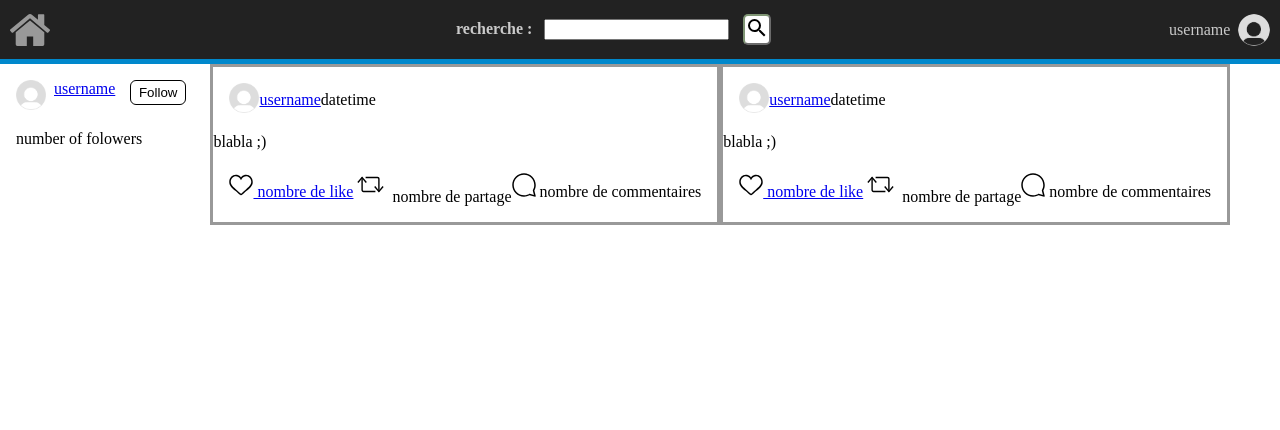
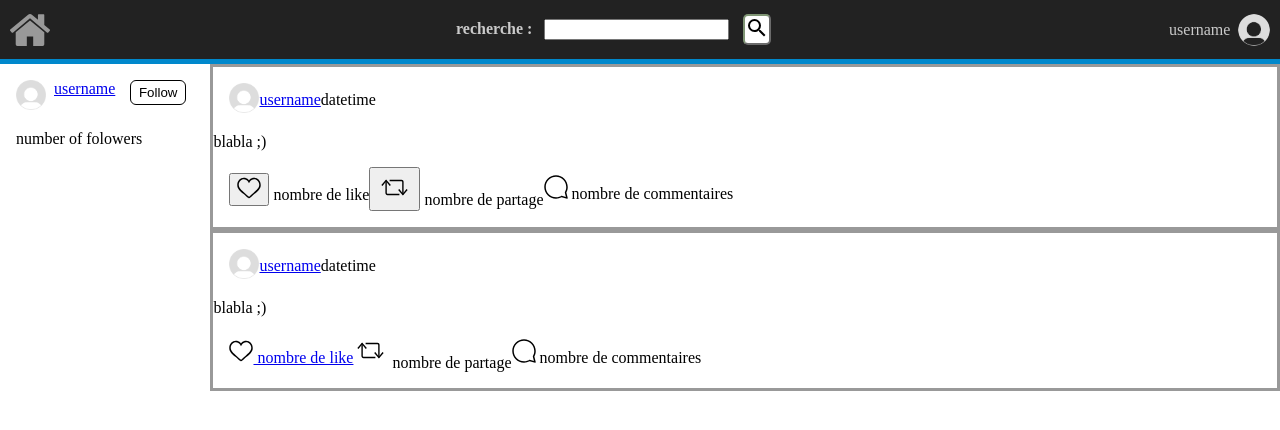
Before and after one commit to Atellane/NSI_2023_2024, a PHP site: page /page_d_acceuil_connected.html in a window 1280 px wide. Shown: the top 430 px of the page. Run offline with PHP 8.4, Linux system fonts and the light colour scheme.

Commit message:
correction partielle emplacement messages, postHeader à centrer, datetime à mettre à gauche. problème d'alignement footerPost

```diff
--- a/base_de_donnee/projet_site/follow_like_and_share.js
+++ b/base_de_donnee/projet_site/follow_like_and_share.js
@@ -58,7 +58,7 @@ function like(obj) {
     var postId = obj.parentNode.parentNode.parentNode.id
     console.log(postId);
 
-    if (obj.className === "OwO") {
+    if (obj.className === "likeButton") {
         // Redirigez l'utilisateur vers signIn.php
         window.location.href = "./accounts/sign_in.html";
         return; // Sortez de la fonction pour éviter l'exécution du reste du code
@@ -115,7 +115,7 @@ function share(obj) {
     var postId = obj.parentNode.parentNode.parentNode.id
     console.log(postId);
 
-    if (obj.className === "OwO") {
+    if (obj.className === "shareButton") {
         // Redirigez l'utilisateur vers signIn.php
         window.location.href = "./accounts/sign_in.html";
         return; // Sortez de la fonction pour éviter l'exécution du reste du code
--- a/base_de_donnee/projet_site/page_d_acceuil.css
+++ b/base_de_donnee/projet_site/page_d_acceuil.css
@@ -122,14 +122,18 @@ body #pageContent #mostPopularUsers ul .followButton:hover {
 body #pageContent #mostPopularUsers p {
   margin-left: 1em;
 }
-body #pageContent .post {
+body #pageContent #forPost {
+  flex: auto;
+}
+body #pageContent #forPost .post {
   display: block;
   border: 3px solid #999;
 }
-body #pageContent .post ul {
+body #pageContent #forPost .post ul {
   list-style-type: none;
   display: flex;
   align-items: center;
+  align-self: center;
   padding-left: 0;
   margin-left: 1em;
   margin-right: 1em;
--- a/base_de_donnee/projet_site/page_d_acceuil.scss
+++ b/base_de_donnee/projet_site/page_d_acceuil.scss
@@ -153,6 +153,8 @@ body {
       }
     }
 
+    #forPost{
+      flex: auto;
       .post {
         display: block;
         border: 3px solid #999;
@@ -161,6 +163,7 @@ body {
           list-style-type: none;
           display: flex;
           align-items: center;
+          align-self: center;
           padding-left: 0;
           margin-left: 1em;
           margin-right: 1em;
@@ -168,3 +171,4 @@ body {
       }
     }
   }
+}
--- a/base_de_donnee/projet_site/page_d_acceuil_connected.html
+++ b/base_de_donnee/projet_site/page_d_acceuil_connected.html
@@ -51,11 +51,12 @@
                     <ul>
                         <li><a href="./accounts/profile.html"><img src="./accounts/pfp/default_pfp.png" alt="photo de profil de username" width="30" height="30"></a></li>
                         <li><a href="./accounts/profile.html">username</a></li>
-                        <li><button class="followButton username" id="popularUser" onclick="follow(this)">Follow</button></li>
+                        <li><button class="followButton" id="popularUser" onclick="follow(this)">Follow</button></li>
                     </ul>
                     <p>number of folowers</p>
                 </div>
             </div>
+            <div id="forPost">
                 <div id="mostRecentPost">
                     <div class="post" id="usernamedatetime">
                         <ul class="postHeader">
@@ -66,23 +67,26 @@
                         <p class="postContent">blabla ;)</p>
                         <ul>
                             <li class="like">
-                            <a href="./post.html#comment">
+                                <button class="likeButton" onclick="like(this)">
                                     <svg viewBox="0 0 48 48" width="24" height="24">
                                         <path d="M34.3 3.5C27.2 3.5 24 8.8 24 8.8s-3.2-5.3-10.3-5.3C6.4 3.5.5 9.9.5 17.8s6.1 12.4 12.2 17.8c9.2 8.2 9.8 8.9 11.3 8.9s2.1-.7 11.3-8.9c6.2-5.5 12.2-10 12.2-17.8 0-7.9-5.9-14.3-13.2-14.3zm-1 29.8c-5.4 4.8-8.3 7.5-9.3 8.1-1-.7-4.6-3.9-9.3-8.1-5.5-4.9-11.2-9-11.2-15.6 0-6.2 4.6-11.3 10.2-11.3 4.1 0 6.3 2 7.9 4.2 3.6 5.1 1.2 5.1 4.8 0 1.6-2.2 3.8-4.2 7.9-4.2 5.6 0 10.2 5.1 10.2 11.3 0 6.7-5.7 10.8-11.2 15.6z"></path>
                                     </svg>
+                                </button>
                                 nombre de like
-                            </a>
                             </li>
                             <li class="partage">
+                                <button class="shareButton" onclick="share(this)">
                                     <svg xmlns="http://www.w3.org/2000/svg" viewBox="0 0 50 50" enable-background="new 0 0 50 50" width="35" heigt="35">
                                         <path d="M38 35h-2V17c0-.6-.4-1-1-1H18v-2h17c1.7 0 3 1.3 3 3v18z"></path>
                                         <path d="M37 36.5l-6.8-7.8 1.6-1.4 5.2 6.2 5.2-6.2 1.6 1.4z"></path>
                                         <path d="M32 36H15c-1.7 0-3-1.3-3-3V15h2v18c0 .6.4 1 1 1h17v2z"></path>
                                         <path d="M18.2 22.7L13 16.5l-5.2 6.2-1.6-1.4 6.8-7.8 6.8 7.8z"></path>
                                     </svg>
+                                </button>
                                 nombre de partage
                             </li>
                             <li class="commentaires">
+                                <a href="post.html#comment"></a>
                                 <svg viewBox="0 0 48 48" width="24" height="24">
                                     <path d="M47.5 46.1l-2.8-11c1.8-3.3 2.8-7.1 2.8-11.1C47.5 11 37 .5 24 .5S.5 11 .5 24 11 47.5 24 47.5c4 0 7.8-1 11.1-2.8l11 2.8c.8.2 1.6-.6 1.4-1.4zm-3-22.1c0 4-1 7-2.6 10-.2.4-.3.9-.2 1.4l2.1 8.4-8.3-2.1c-.5-.1-1-.1-1.4.2-1.8 1-5.2 2.6-10 2.6-11.4 0-20.6-9.2-20.6-20.5S12.7 3.5 24 3.5 44.5 12.7 44.5 24z"></path>
                                 </svg>
@@ -127,5 +131,6 @@
                     </div>
                 </div>
             </div>
+        </div>
     </body>
 </html>
```
Also changed, not shown: base_de_donnee/projet_site/page_d_acceuil_classique.html (+5 -2 lines). Lines whose indentation alone changed are shown as unchanged.
